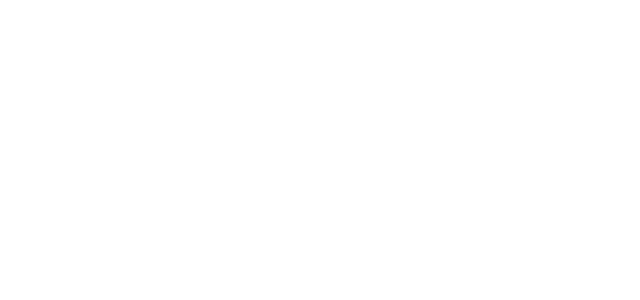
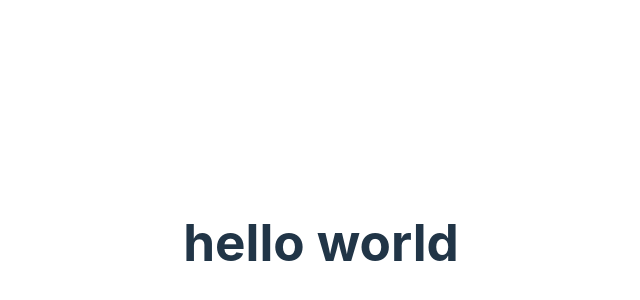
Before and after one commit to FYP-Digital-Assets/DigitalAssetFrontEnd, a React (Vite) app: page / in a window 1280 px wide. Shown: the part 158-458 px from the top of the page, without its empty margins (319-959 px from the left). Built offline with nearby package versions, Linux system fonts and the light colour scheme.

Commit message:
add info page dummy

```diff
--- a/src/App.jsx
+++ b/src/App.jsx
@@ -1,9 +1,10 @@
 import './App.css'
-
+import {Info} from "./Pages/Info" ;
 function App() {
 
   return (
     <div className="App">
+      <Info/ >
     </div>
   )
 }
--- /dev/null
+++ b/src/Pages/Info.jsx
@@ -0,0 +1,10 @@
+
+export const Info = () => {
+  return (
+    <div>
+        <h1>hello world</h1>
+    </div>
+  )
+}
+
+export default Info ;
```
